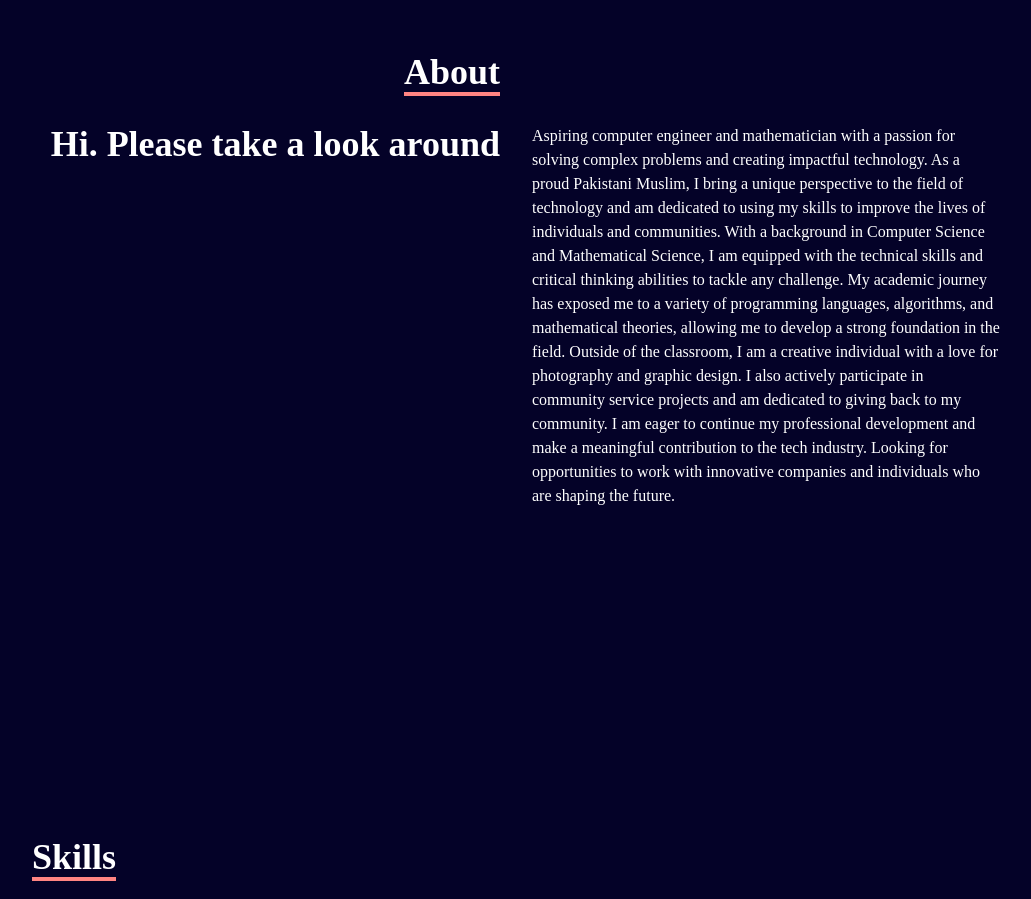
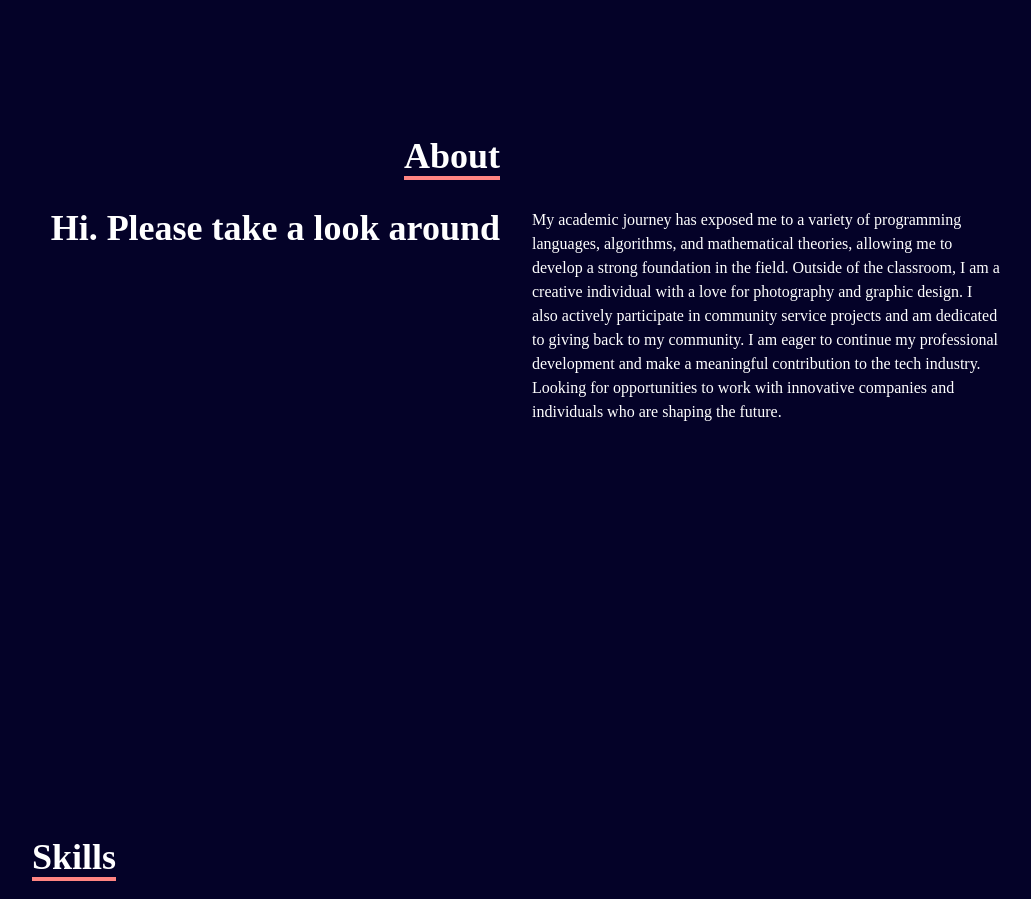
Before and after one commit to nurfateemah03/portfolio, a React (Create React App) app: page / in a window 1280 px wide. Shown: the part 920-1819 px from the top of the page, without its empty margins (124-1155 px from the left). Built offline with nearby package versions, Linux system fonts and the light colour scheme.

Commit message:
Updated app

```diff
--- a/src/components/About.jsx
+++ b/src/components/About.jsx
@@ -16,9 +16,7 @@ const About = () => {
 
                 </div>
                 <div>
-                    <p> Aspiring computer engineer and mathematician with a passion for solving complex problems and creating impactful technology. As a proud Pakistani Muslim, I bring a unique perspective to the field of technology and am dedicated to using my skills to improve the lives of individuals and communities.
-
-With a background in Computer Science and Mathematical Science, I am equipped with the technical skills and critical thinking abilities to tackle any challenge. My academic journey has exposed me to a variety of programming languages, algorithms, and mathematical theories, allowing me to develop a strong foundation in the field.
+                    <p>  My academic journey has exposed me to a variety of programming languages, algorithms, and mathematical theories, allowing me to develop a strong foundation in the field.
 
 Outside of the classroom, I am a creative individual with a love for photography and graphic design. I also actively participate in community service projects and am dedicated to giving back to my community.
 
--- a/src/components/Navbar.jsx
+++ b/src/components/Navbar.jsx
@@ -86,7 +86,7 @@ const Navbar = () => {
     </li>
     <li className='w-[160px] h-[60px] flex justify-between items-center ml-[-100px] hover:ml-[-10px] duration-300 bg-[#f69a7d]'>
         <a  className='flex justify-between items-center w-full text-white'
-        href ="/">
+        href ="https://docs.google.com/document/d/1CJ9IUfK8l2OIo2pv_285rTgftXUnA1Z4vrXkEjeOjAU/edit?usp=sharing">
           Resume <BsFillPersonLinesFill size ={30}/>
         </a>
     </li>
```
